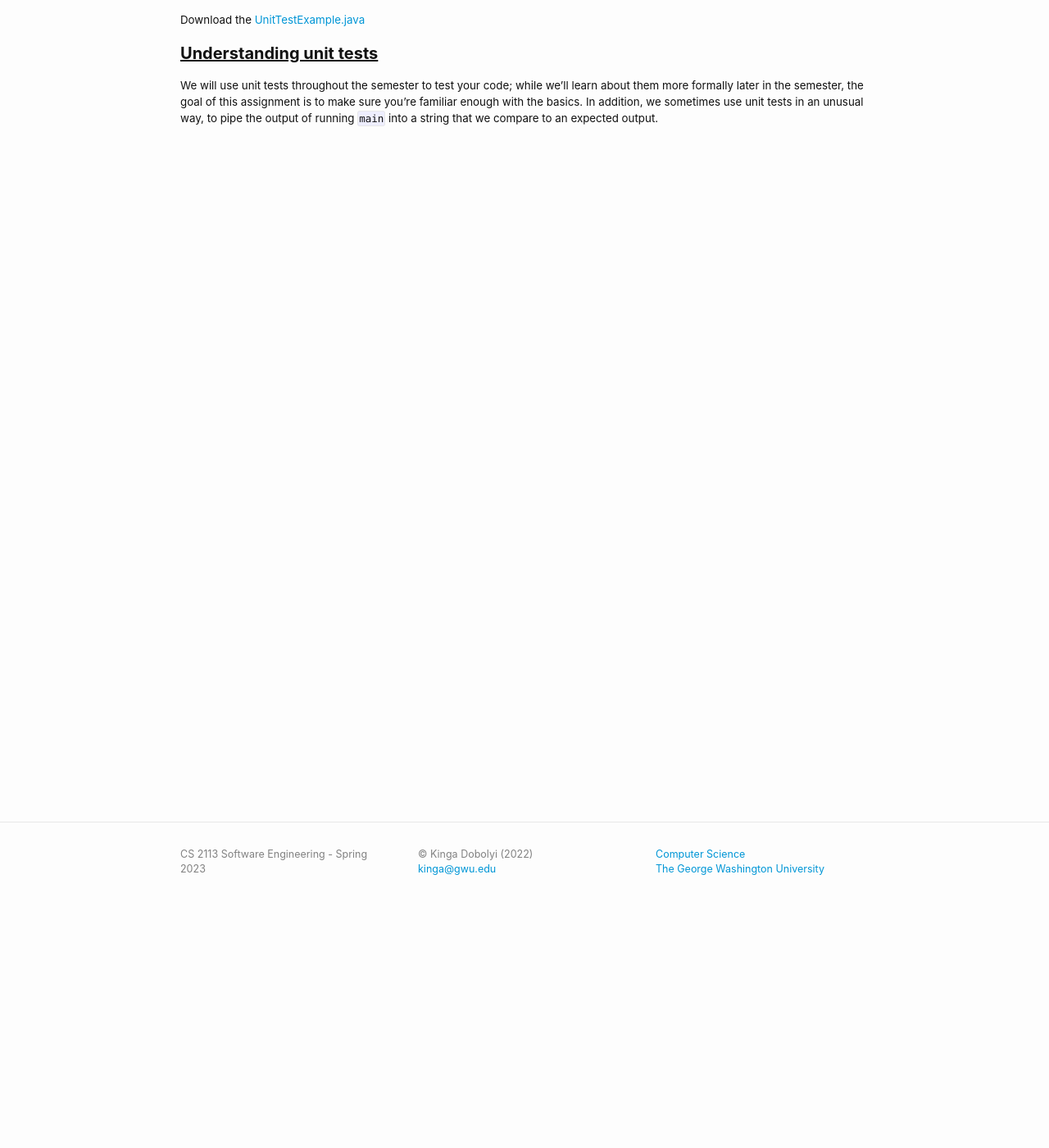
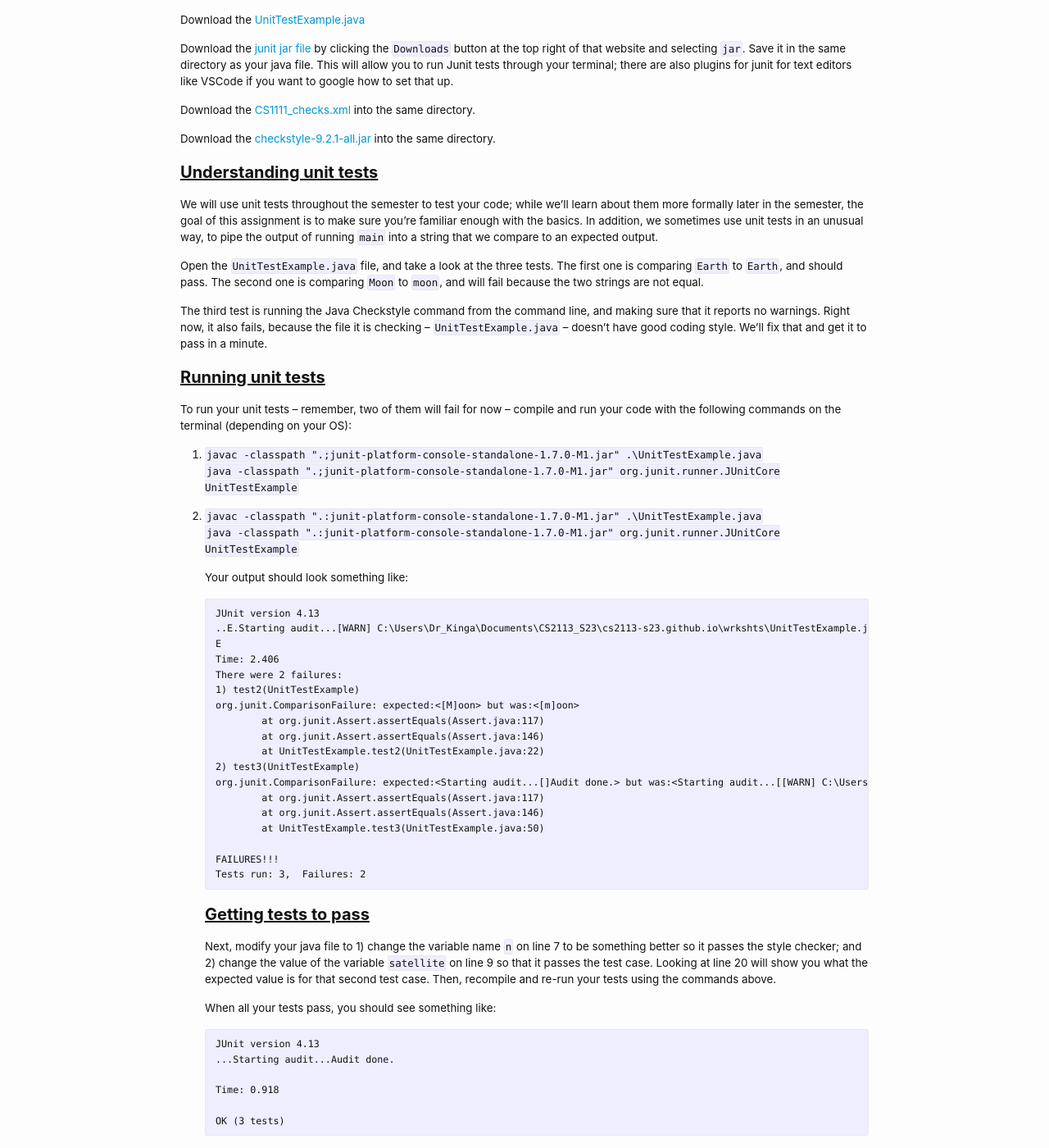
Before and after one commit to cs2113-s23/cs2113-s23.github.io, a Jekyll site: the page built from wrkshts/J0-wrksht.md, in a window 1280 px wide and 1400 px high, scrolled down 270 px. Shown: the whole window at 82% size. Built offline with Jekyll 4.4.1, drawn with Linux system fonts in a browser that asks for light colours; some of the changed text lies outside the part shown.

````diff
--- a/wrkshts/J0-wrksht.md
+++ b/wrkshts/J0-wrksht.md
@@ -14,6 +14,86 @@ Create a new repo using all the steps in Lab 0 called `yourgitusername-worksheet
 
 Download the [UnitTestExample.java](UnitTestExample)
 
+Download the [junit jar file](https://search.maven.org/artifact/org.junit.platform/junit-platform-console-standalone/1.7.0-M1/jar) by clicking the `Downloads` button at the top right of that website and selecting `jar`. Save it in the same directory as your java file. This will allow you to run Junit tests through your terminal; there are also plugins for junit for text editors like VSCode if you want to google how to set that up.
+
+Download the [CS1111_checks.xml](https://www2.seas.gwu.edu/~kinga/CS1111_S22/labs/CS1111_checks.xml) into the same directory.
+
+Download the [checkstyle-9.2.1-all.jar](https://github.com/checkstyle/checkstyle/releases/download/checkstyle-9.2.1/checkstyle-9.2.1-all.jar
+) into the same directory.
+
 ## Understanding unit tests
 
 We will use unit tests throughout the semester to test your code; while we'll learn about them more formally later in the semester, the goal of this assignment is to make sure you're familiar enough with the basics. In addition, we sometimes use unit tests in an unusual way, to pipe the output of running `main` into a string that we compare to an expected output.
+
+Open the `UnitTestExample.java` file, and take a look at the three tests. The first one is comparing `Earth` to `Earth`, and should pass. The second one is comparing `Moon` to `moon`, and will fail because the two strings are not equal.
+
+The third test is running the Java Checkstyle command from the command line, and making sure that it reports no warnings. Right now, it also fails, because the file it is checking -- `UnitTestExample.java` -- doesn't have good coding style. We'll fix that and get it to pass in a minute.
+
+## Running unit tests
+
+To run your unit tests -- remember, two of them will fail for now -- compile and run your code with the following commands on the terminal (depending on your OS):
+
+### Windows
+`javac -classpath ".;junit-platform-console-standalone-1.7.0-M1.jar" .\UnitTestExample.java`
+`java -classpath ".;junit-platform-console-standalone-1.7.0-M1.jar" org.junit.runner.JUnitCore UnitTestExample`
+
+### Mac/Linux
+`javac -classpath ".:junit-platform-console-standalone-1.7.0-M1.jar" .\UnitTestExample.java`
+`java -classpath ".:junit-platform-console-standalone-1.7.0-M1.jar" org.junit.runner.JUnitCore UnitTestExample`
+
+Your output should look something like:
+
+```
+JUnit version 4.13
+..E.Starting audit...[WARN] C:\Users\Dr_Kinga\Documents\CS2113_S23\cs2113-s23.github.io\wrkshts\UnitTestExample.java:7:25: Member name 'n' must match pattern '^[a-z][a-z0-9][a-zA-Z0-9]*$'. [MemberName]Audit done.
+E
+Time: 2.406
+There were 2 failures:
+1) test2(UnitTestExample)
+org.junit.ComparisonFailure: expected:<[M]oon> but was:<[m]oon>
+        at org.junit.Assert.assertEquals(Assert.java:117)
+        at org.junit.Assert.assertEquals(Assert.java:146)
+        at UnitTestExample.test2(UnitTestExample.java:22)
+2) test3(UnitTestExample)
+org.junit.ComparisonFailure: expected:<Starting audit...[]Audit done.> but was:<Starting audit...[[WARN] C:\Users\Dr_Kinga\Documents\CS2113_S23\cs2113-s23.github.io\wrkshts\UnitTestExample.java:7:25: Member name 'n' must match pattern '^[a-z][a-z0-9][a-zA-Z0-9]*$'. [MemberName]]Audit done.>
+        at org.junit.Assert.assertEquals(Assert.java:117)
+        at org.junit.Assert.assertEquals(Assert.java:146)
+        at UnitTestExample.test3(UnitTestExample.java:50)
+
+FAILURES!!!
+Tests run: 3,  Failures: 2
+```
+
+## Getting tests to pass
+
+Next, modify your java file to 1) change the variable name `n` on line 7 to be something better so it passes the style checker; and 2) change the value of the variable `satellite` on line 9 so that it passes the test case. Looking at line 20 will show you what the expected value is for that second test case. Then, recompile and re-run your tests using the commands above.
+
+When all your tests pass, you should see something like:
+
+```
+JUnit version 4.13
+...Starting audit...Audit done.
+
+Time: 0.918
+
+OK (3 tests)
+```
+
+Please reach out to a TA for help if you need it.
+
+When you're finished, take a screenshot of your terminal that shows you compiling your code and running the passing Junit tests. Call the file `screenshot.jpg`.
+
+# Grading rubric and submission
+
+Use git, as discussed in lab zero, to submit your work in a repo called `gitusername-worksheetJ0`. You will be graded on the following:
+
+|Item | Points |
+|the name of the repo for this lab matches the pattern  `gitusername-worksheetJ0` | 10 |
+|the grader has been added as a collaborator to the repo with an invite timestamp during the lab| 10 |
+|the repo has been made private | 10 |
+|the second test case has been adjusted to pass (change `moon` to `Moon`) | 10 |
+|the third test case passes after fixing style issues in `UnitTestExample.java` | 30 |
+|a screenshot called `screenshot.jpg` has been submitted | 10 |
+|the screenshot shows you successfully compiling `UnitTestExample.java` | 10 |
+|the screenshot shows you successfully passing the three tests in `UnitTestExample.java` | 10 |
+|TOTAL | 100 |
````
